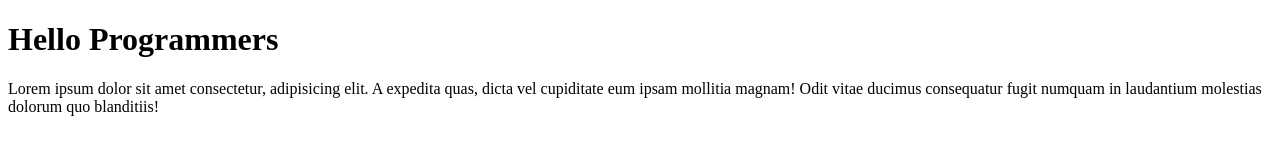
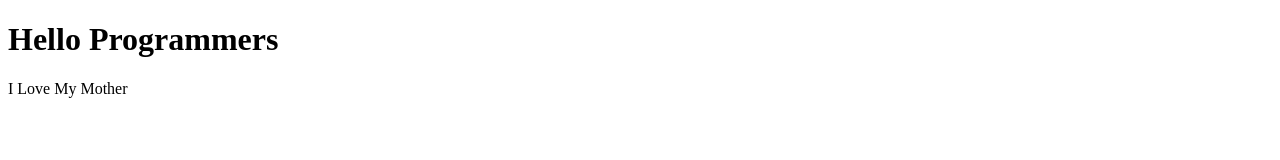
Before and after one commit to Sagur5/second-website, a plain HTML site: page index.html in a window 1280 px wide. Drawn offline with Linux system fonts and the light colour scheme.

Commit message:
Update index.html

```diff
--- a/index.html
+++ b/index.html
@@ -7,6 +7,6 @@
 </head>
 <body>
     <h1>Hello Programmers</h1>
-    <p> Lorem ipsum dolor sit amet consectetur, adipisicing elit. A expedita quas, dicta vel cupiditate eum ipsam mollitia magnam! Odit vitae ducimus consequatur fugit numquam in laudantium molestias dolorum quo blanditiis!</p>
+    <p>I Love My Mother</p>
 </body>
 </html>
```
